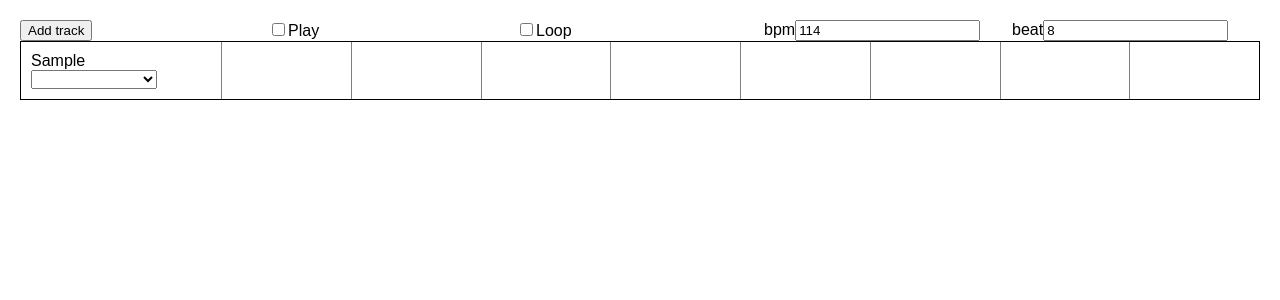
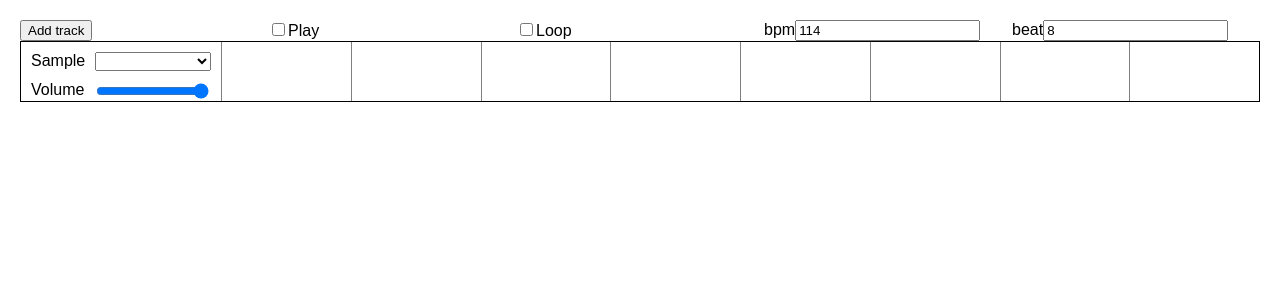
Before and after one commit to tonai/music-maker, a React (Create React App) app: page / in a window 1280 px wide. Both pictures are taken after a click on the button "Add track". Shown: the top 300 px of the page. Built offline with nearby package versions, Linux system fonts and the light colour scheme.

Commit message:
Add gainNode for each tracks.

```diff
--- a/src/classes/AudioContext.js
+++ b/src/classes/AudioContext.js
@@ -1,19 +1,11 @@
 class AudioContext {
 
-  analyser = null;
-  biquadFilter = null;
   bufferDataMap = new Map();
   context = null;
-  distortion = null;
-  gainNode = null;
   sampleDir = 'samples/';
 
   constructor() {
     this.context = new window.AudioContext();
-    this.analyser = this.context.createAnalyser();
-    this.distortion = this.context.createWaveShaper();
-    this.gainNode = this.context.createGain();
-    this.biquadFilter = this.context.createBiquadFilter();
   }
 
   decodeAudioData = arrayBuffer =>
@@ -51,43 +43,20 @@ class AudioContext {
 
   getBufferData = title => this.bufferDataMap.get(title) || this.fetch(title);
 
-  getSource = (title) => {
+  getSource = (title, nodes) => {
     const data = this.bufferDataMap.get(title);
-    const source = this.context.createBufferSource();
+    const audioBufferSourceNode  = this.context.createBufferSource();
+    audioBufferSourceNode.buffer = data.buffer;
 
-    source.buffer = data.buffer;
+    let source = audioBufferSourceNode;
+    nodes.forEach(node => {
+      source.connect(node);
+      source = node;
+    });
     source.connect(this.context.destination);
 
-    return source;
+    return audioBufferSourceNode;
   };
-
-  setFilter = (source, value) => {
-    if (!source) {
-      return;
-    }
-    source.disconnect(0);
-    this.biquadFilter.disconnect(0);
-    if (value) {
-      source.connect(this.biquadFilter);
-      this.biquadFilter.connect(this.gainNode);
-    } else {
-      source.connect(this.gainNode);
-    }
-  };
-
-  setFrequency = value => {
-    const minValue = 40; // 40Hz
-    const maxValue = this.context.sampleRate / 2;
-    const numberOfOctaves = Math.log(maxValue / minValue) / Math.LN2;
-    const multiplier = Math.pow(2, numberOfOctaves * (value - 1));
-    this.biquadFilter.frequency.value = maxValue * multiplier;
-  };
-
-  setQuality = value => this.biquadFilter.Q.value = value * 30;
-
-  setType = value => this.biquadFilter.type = value;
-
-  setVolume = value => this.gainNode.gain.value = value;
 
   update = (source, state) => {
     this.setFilter(source, state.filter);
--- a/src/components/Manager/Manager.js
+++ b/src/components/Manager/Manager.js
@@ -39,7 +39,7 @@ export class Manager extends PureComponent {
     const { settings } = this.props;
     const { pageX } = this.state;
     const offset = (pageX - left) / width * maxDuration * settings.bpm / 60;
-    return Math.round(offset);
+    return Math.floor(offset);
   };
 
   handleClick = () => this.props.addSamples(this.getOffset());
@@ -111,7 +111,7 @@ export class Manager extends PureComponent {
       )
       .map(track => ({
         ...track,
-        source: audioContext.getSource(track.title)
+        source: audioContext.getSource(track.title, track.nodes)
       }));
 
     this.sources.forEach(source => source.source.start(source.offset / settings.bpm * 60 + start));
--- a/src/components/Track/Track.css
+++ b/src/components/Track/Track.css
@@ -1,26 +1,36 @@
 .Track {
-  display: flex;
   border: 1px solid black;
 }
 
+.Track__row {
+  display: flex;
+}
+
 .Track__head {
-  width: 200px;
+  display: flex;
   padding: 10px;
   position: relative;
+  width: 200px;
+}
+
+.Track__head--node {
+  padding: 0 10px;
 }
 
 .Track__body {
-  position: relative;
   flex: 1;
   overflow: hidden;
-}
-
-.Track__add {
-  position: absolute;
-  right: 0;
-  top: 0;
+  position: relative;
 }
 
 .Track__add.active {
   border-style: inset;
 }
+
+.Track__label {
+  margin-right: 10px;
+}
+
+.Track__input {
+  width: 100%;
+}
--- a/src/components/Track/Track.js
+++ b/src/components/Track/Track.js
@@ -5,7 +5,7 @@ import classnames from 'classnames';
 import audioContext from '../../classes/AudioContext';
 
 import './Track.css';
-import { changeSample, trackToggleAdd } from '../../redux/actions';
+import { changeNodeValue, changeSample, trackToggleAdd } from '../../redux/actions';
 import { Sample } from '../Sample/Sample';
 
 export class Track extends PureComponent {
@@ -14,23 +14,28 @@ export class Track extends PureComponent {
 
   handleAdd = () => this.props.trackToggleAdd(this.props.id);
 
+  handleChangeNode = node => event => this.props.changeNodeValue(this.props.id, node, 'gain', event.target.value);
+
   handleChangeSample = event => {
-    const title = event.target.value;
-    if (title) {
-      audioContext.load(title)
-        .then(data => this.props.changeSample(this.props.id, title, data));
+    const { id } = this.props;
+    const { value } = event.target;
+    if (value) {
+      audioContext.load(value)
+        .then(data => this.props.changeSample(id, value, data));
     } else {
-      this.props.changeSample(this.props.id, title)
+      this.props.changeSample(id, value)
     }
   };
 
   render = () => {
-    const { addMode, data, id, maxDuration, offset, settings, startOffsets, title } = this.props;
+    const { addMode, data, id, maxDuration, nodes, offset, settings, startOffsets, title } = this.props;
     return (
       <div className="Track">
+        <div className="Track__row">
           <div className="Track__head">
-          <label htmlFor={`sample-${id}`}>Sample</label>
+            <label className="Track__label" htmlFor={`sample-${id}`}>Sample</label>
             <select
+              className="Track__input"
               id={`sample-${id}`}
               onChange={this.handleChangeSample}
               value={title}
@@ -53,12 +58,31 @@ export class Track extends PureComponent {
             )}
           </div>
         </div>
+        {nodes.map((node, index) => (
+          <div className="Track__row" key={index}>
+            <div className="Track__head Track__head--node">
+              <label className="Track__label" htmlFor={`sample-${id}`}>Volume</label>
+              <input
+                className="Track__input"
+                max={1}
+                min={0}
+                onChange={this.handleChangeNode(index)}
+                step={0.01}
+                type="range"
+                value={node.gain.value}
+              />
+            </div>
+            <div className="Track__body"/>
+          </div>
+        ))}
+      </div>
     );
   }
 
 }
 
 const mapDispatchToProps = {
+  changeNodeValue,
   changeSample,
   trackToggleAdd
 };
--- a/src/redux/actions.js
+++ b/src/redux/actions.js
@@ -12,6 +12,17 @@ export function addTrack() {
   return {
     type: ADD_TRACK
   };
+}
+
+export const CHANGE_NODE_VALUE = 'CHANGE_NODE_VALUE';
+export function changeNodeValue(id, node, name, value) {
+  return {
+    id,
+    name,
+    node,
+    type: CHANGE_NODE_VALUE,
+    value
+  }
 }
 
 export const CHANGE_SETTINGS = 'CHANGE_SETTINGS';
--- a/src/redux/reducer.js
+++ b/src/redux/reducer.js
@@ -1,4 +1,14 @@
-import { ADD_SAMPLES, ADD_TRACK, CHANGE_SETTINGS, CHANGE_SAMPLE, PLAY, STOP, TRACK_TOGGLE_ADD } from './actions';
+import audioContext from '../classes/AudioContext';
+import {
+  ADD_SAMPLES,
+  ADD_TRACK,
+  CHANGE_NODE_VALUE,
+  CHANGE_SETTINGS,
+  CHANGE_SAMPLE,
+  PLAY,
+  STOP,
+  TRACK_TOGGLE_ADD
+} from './actions';
 
 const defaultState = {
   isPlaying: false,
@@ -39,16 +49,31 @@ export default function(state = defaultState, action) {
           {
             addMode: false,
             data: null,
-            nodes: [
-              {
-                type: 'gain',
-                gain: 1
-              }
-            ],
+            nodes: [ audioContext.context.createGain() ],
             sample: '',
             startOffsets: []
           }
         ]
+      };
+    }
+
+    case CHANGE_NODE_VALUE: {
+      return {
+        ...state,
+        tracks: state.tracks.map((track, index) => {
+          if (index !== action.id) {
+            return track;
+          }
+          return {
+            ...track,
+            nodes: track.nodes.map((node, index) => {
+              if (index === action.node) {
+                node.gain.value = action.value;
+              }
+              return node;
+            })
+          };
+        })
       };
     }
 
```
Lines whose indentation alone changed are shown as unchanged.
